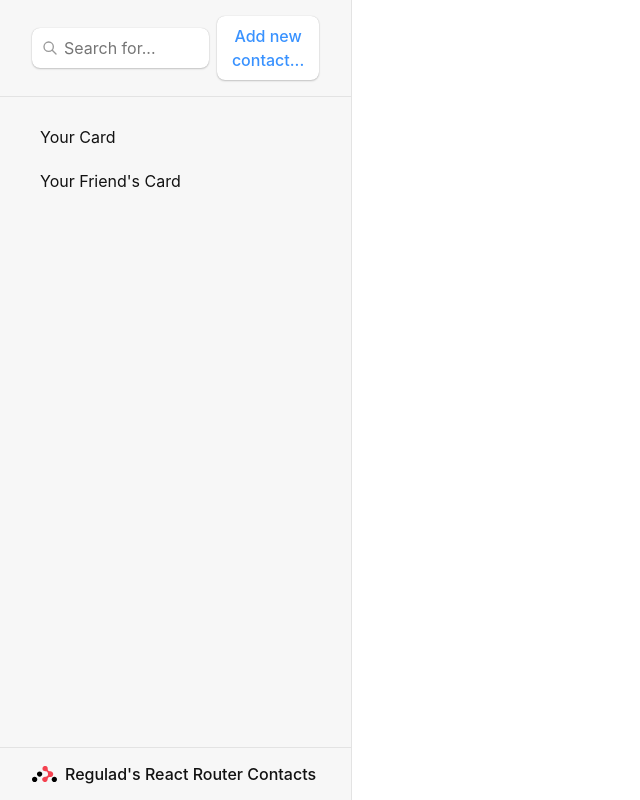
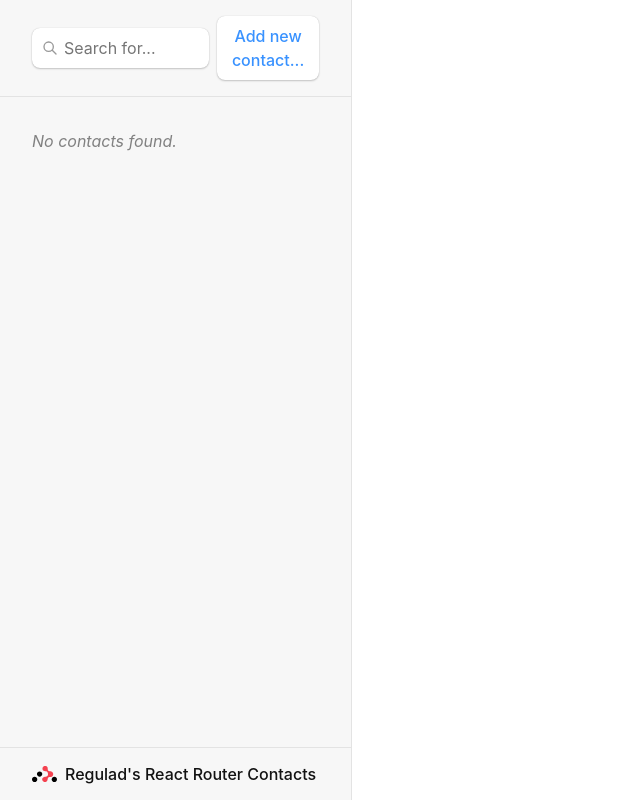
Before and after one commit to regulad/react-router-tutorial, a React (Vite) app: page / in a window 1280 px wide. Shown: the whole page, without its empty margins (0-640 px from the left). Built offline with nearby package versions, Linux system fonts and the light colour scheme.

Commit message:
Loaders & Children

```diff
--- a/src/main.jsx
+++ b/src/main.jsx
@@ -5,7 +5,7 @@ import {
     RouterProvider
 } from "react-router-dom";
 import './index.css'
-import Root from "./routes/root.jsx";
+import Root, { loader as rootLoader } from "./routes/root.jsx";
 import ErrorPage from "./routes/error-page.jsx";
 import Contact from "./routes/contact.jsx";
 
@@ -14,13 +14,21 @@ const router = createBrowserRouter([
         path: '/',
         element: <Root />,
         // this will be the only element rendered on root page
-        errorElement: <ErrorPage />
-        // this is the error page for anything on the website since it is on root
-    },
-    {
-        path: '/contacts/:contactId',
-        // this is a dynamic route, and contactId can be accessed in the component using TODO
-        element: <Contact />
+        errorElement: <ErrorPage />,
+        // this is the error page for anything on the ROOT page
+        // if an error is on otherpage/whatever, it will be handled instead by that error handler
+        loader: rootLoader,
+        // this is the loader for the root page, it will be run when navigated to
+        children: [
+            {
+                // since this is a child of /, it inherits the error handler
+                path: 'contacts/:contactId',
+                // IMPORTANT: don't use a leading slash here
+                // this is a dynamic route, and contactId can be accessed in the component using TODO
+                element: <Contact />
+                // without an Outlet, this element will not be rendered anywhere
+            }
+        ]
     }
 ]);
 
--- a/src/routes/root.jsx
+++ b/src/routes/root.jsx
@@ -1,4 +1,18 @@
+import {Link, Outlet, useLoaderData} from "react-router-dom";
+import {getContacts} from "../contacts.js";
+
+export async function loader() {
+    /**
+     * This method must be exported and named "loader" for use with the router.
+     */
+    const contacts = await getContacts();
+    return { contacts };
+}
+
 export default function Root() {
+    const { contacts } = useLoaderData();
+    // We must use this hook to access the data returned by the loader.
+
     return (
         <>
             <div id={"sidebar"}>
@@ -30,17 +44,49 @@ export default function Root() {
                     </form>
                 </div>
                 <nav>
-                    <ul>
-                        <li>
-                            <a href={"contacts/1"}>Your Card</a>
-                        </li>
-                        <li>
-                            <a href={"contacts/2"}>Your Friend's Card</a>
-                        </li>
-                    </ul>
+                    {
+                        contacts.length
+                            ? (
+                                // In a real program, I would use more componenets and abstract on a higher level.
+                                // This is messy.
+                                <ul>
+                                    {/* We use links here to avoid reloading the page */}
+                                    {/* Additionally, a 404 will instead just not do anything */}
+                                    {
+                                    contacts.map(
+                                        (contact) => (
+                                            /* the contact is the same type as before */
+                                            <li key={contact.id}>
+                                                <Link to={`contacts/${contact.id}`}>
+                                                    {/* Links are like any other element, so we can use them like this with children */}
+                                                    {
+                                                        contact.first || contact.last
+                                                            ? <>{contact.first} {contact.last}</>
+                                                            : <i>Unknown or No name</i>
+                                                    }
+                                                          {" " /* This space is a gap between title and the favorite star (not a button) */}
+                                                          {contact.favorite && <span>★</span>}
+                                                      </Link>
+                                                  </li>
+                                              )
+                                          )
+                                      }
+                                  </ul>
+                            )
+                            : (
+                                <p>
+                                    <i>No contacts found.</i>
+                                </p>
+                            )
+                    }
                 </nav>
             </div>
-            <div id={"detail"} />
+
+            <div id={"detail"}>
+                <Outlet />
+                {/* The child componenet will be rendered here. */}
+                {/* If there is no child component, nothing will be rendered here. */}
+            </div>
         </>
     )
 }
```
